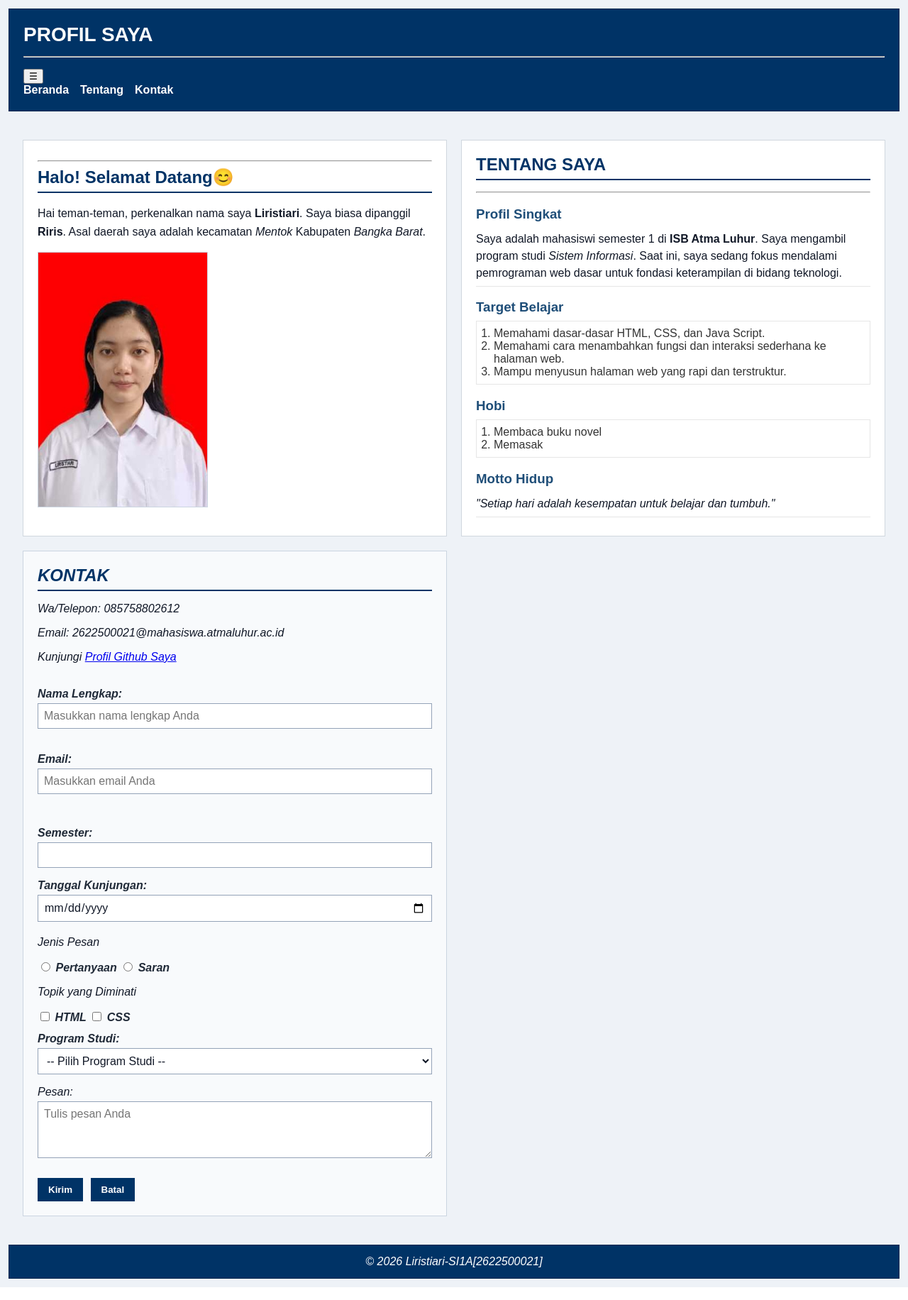
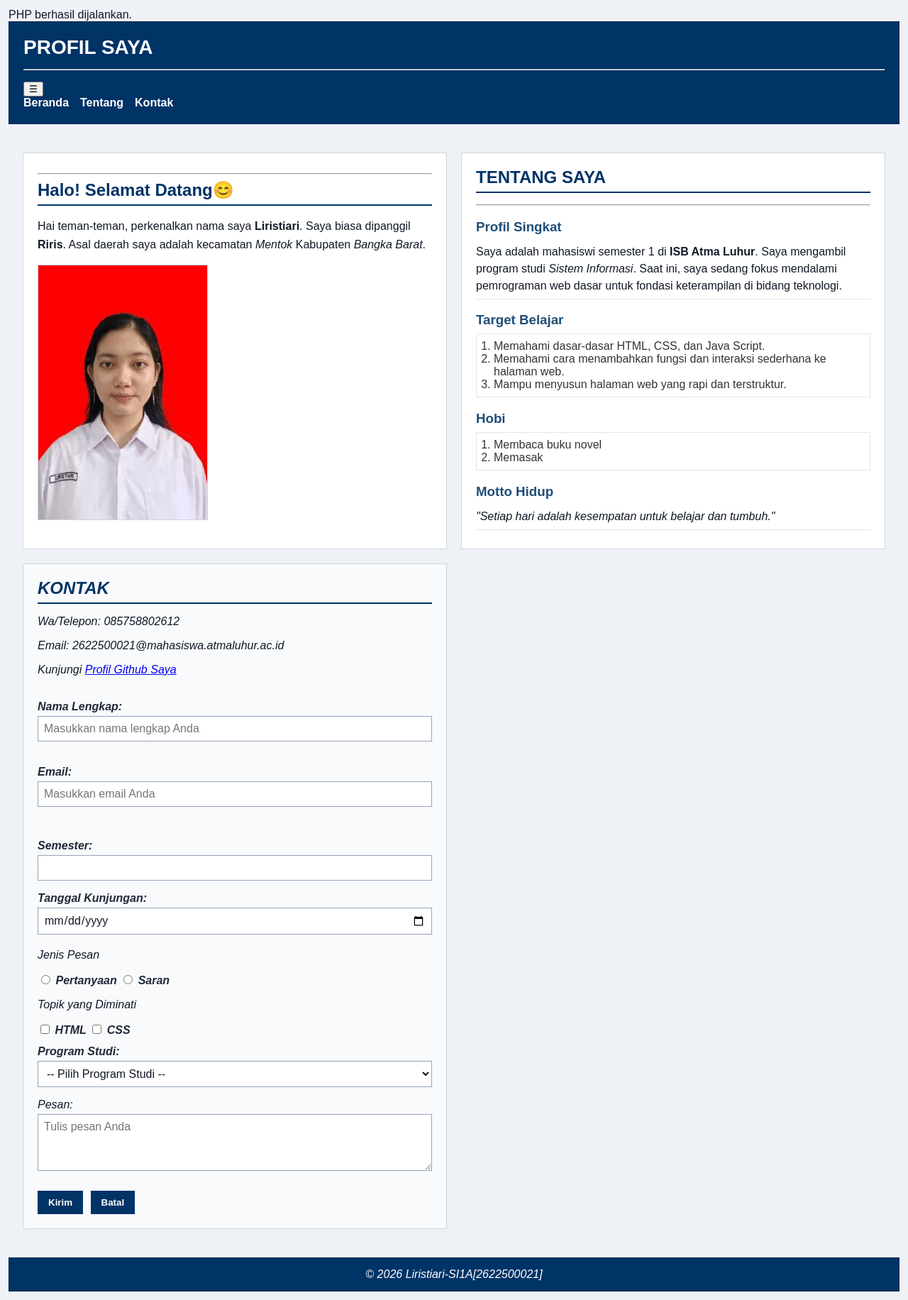
Before and after one commit to 2622500021-art/2622500021-PWD-SI1A-2627G, a PHP site: page /pertemuan-06/index.php in a window 1280 px wide. Shown: the whole page at 71% size. Run offline with PHP 8.4, Linux system fonts and the light colour scheme.

Commit message:
pengujian komentar, echo, tag dasar PHP

```diff
--- a/pertemuan-06/index.php
+++ b/pertemuan-06/index.php
@@ -8,6 +8,12 @@
         <link rel="stylesheet" href="style.css">
     </head>
     <body>
+
+        <?php
+        //Pengujian awal eksekusi PHP.
+        echo "PHP berhasil dijalankan.";
+        ?>
+
         <header>
             <div class="header top">
             <h1>PROFIL SAYA<hr></h1>
```
